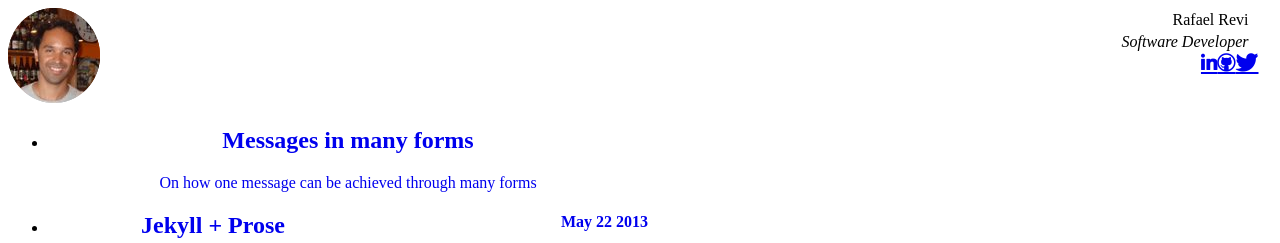
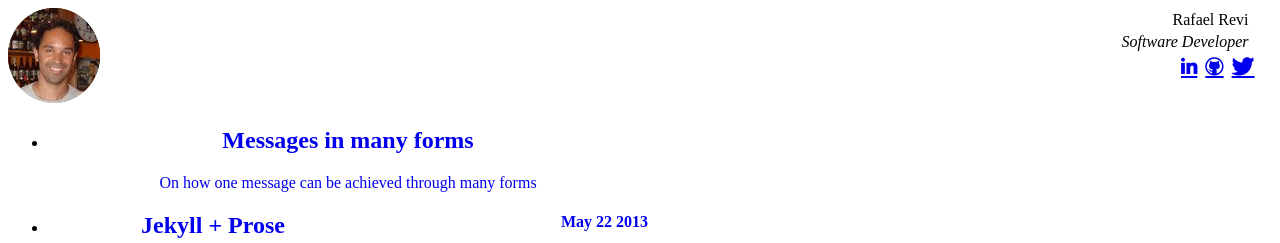
Before and after one commit to rrevi/rrevi.github.io, a Jekyll site: the page built from index.html, in a window 1280 px wide. Shown: the top 243 px of the page. Built offline with Jekyll 4.4.1, drawn with Linux system fonts in a browser that asks for light colours; nearby versions of some CDN libraries.

Commit message:
Updated default.html

```diff
--- a/_layouts/default.html
+++ b/_layouts/default.html
@@ -51,13 +51,13 @@
 			    		</tr>
 			    		<tr>
 			    			<td>
-								<a rel="external" class="btn btn-info" style="float: right" href="http://twitter.com/rafael_revi" data-role="button" data-inline="true">
+                              <a rel="external" class="btn btn-info" style="float: right; padding: .25em" href="http://twitter.com/rafael_revi" data-role="button" data-inline="true">
 									<i class="icon-twitter icon-large"></i>
 								</a>
-								<a rel="external" class="btn btn-info" style="float: right" href="http://github.com/rrevi" data-role="button" data-inline="true">
+								<a rel="external" class="btn btn-info" style="float: right; padding: .25em" href="http://github.com/rrevi" data-role="button" data-inline="true">
 									<i class="icon-github icon-large"></i>
 								</a>
-								<a rel="external" class="btn btn-info" style="float: right" href="http://www.linkedin.com/pub/rafael-revi/33/63a/313" data-role="button" data-inline="true">
+								<a rel="external" class="btn btn-info" style="float: right; padding: .25em" href="http://www.linkedin.com/pub/rafael-revi/33/63a/313" data-role="button" data-inline="true">
 									<i class="icon-linkedin icon-large"></i>
 								</a>
 			    			</td>
```
